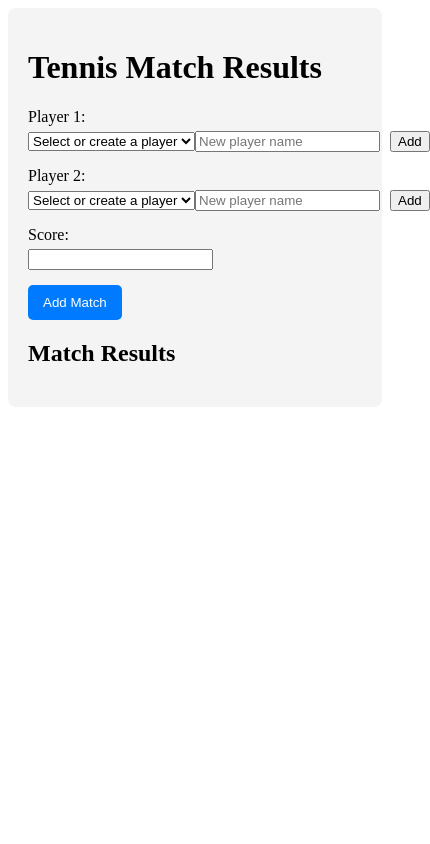
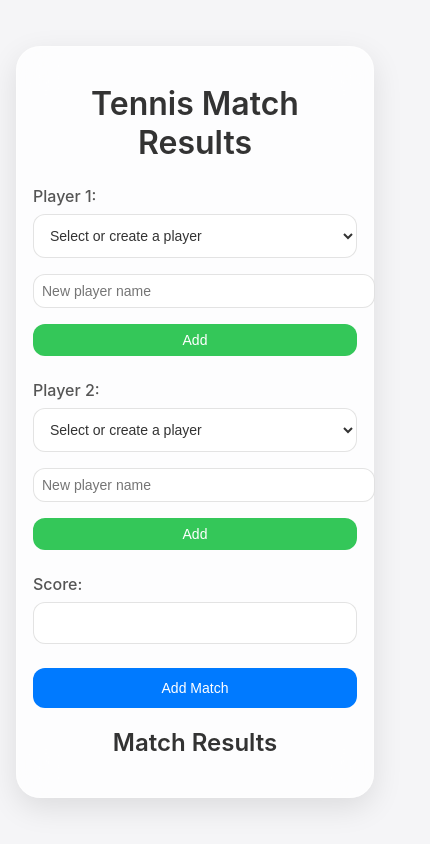
Before and after one commit to ngsylvainx/tennis_score, a plain HTML site: page index.html in a window 390 px wide. Shown: the whole page, 430 px wide, since content can reach past the window. Drawn offline with nearby package versions, Linux system fonts and the light colour scheme.

Commit message:
Update styles.css

```diff
--- a/styles.css
+++ b/styles.css
@@ -1,81 +1,162 @@
-/* Container */
+body {
+  font-family: -apple-system, BlinkMacSystemFont, "Segoe UI", Roboto, "Helvetica Neue", Arial, sans-serif;
+  background-color: #f5f5f7;
+  display: flex;
+  justify-content: center;
+  align-items: center;
+  height: 100vh;
+  margin: 0;
+  padding: 1rem; /* Add padding to ensure content does not touch the edges */
+  box-sizing: border-box; /* Include padding and border in the element's total width and height */
+}
+
 .container {
   max-width: 600px;
-  margin: 0 auto;
-  padding: 20px;
-  background-color: #f4f4f4;
-  border-radius: 8px;
+  width: 100%;
+  padding: 2rem;
+  background: rgba(255, 255, 255, 0.8);
+  border-radius: 24px;
+  box-shadow: 0 10px 30px rgba(0, 0, 0, 0.1);
+  backdrop-filter: blur(20px);
+  border: 1px solid rgba(255, 255, 255, 0.3);
+  box-sizing: border-box; /* Include padding and border in the element's total width and height */
 }
 
-/* Form Group */
-.form-group {
-  margin-bottom: 15px;
+h1, h2 {
+  text-align: center;
+  color: #333;
+  font-weight: 600;
+  margin-bottom: 1.5rem;
 }
 
-.form-group label {
-  display: block;
-  margin-bottom: 5px;
+form {
+  display: flex;
+  flex-direction: column;
+  gap: 1.5rem;
+}
+
+.form-group {
+  display: flex;
+  flex-direction: column;
+}
+
+label {
+  margin-bottom: 0.5rem;
+  color: #555;
+  font-weight: 500;
 }
 
 .input-group {
   display: flex;
-  align-items: center;
+  gap: 0.5rem;
 }
 
-.add-player-input {
+input, select {
   flex: 1;
-  margin-right: 10px;
+  padding: 0.75rem;
+  border-radius: 12px;
+  border: 1px solid rgba(200, 200, 200, 0.5);
+  background: rgba(255, 255, 255, 0.8);
+  color: #333;
+  transition: border-color 0.3s;
 }
 
-.add-player {
-  flex-shrink: 0;
+input:focus, select:focus {
+  border-color: #007aff;
+  outline: none;
 }
 
-/* Button */
-.btn {
-  background-color: #007bff;
+button {
+  padding: 0.75rem 1rem;
+  border-radius: 12px;
+  border: none;
+  background-color: #007aff;
   color: white;
-  border: none;
-  padding: 10px 15px;
   cursor: pointer;
-  border-radius: 5px;
+  transition: background-color 0.3s;
+  font-weight: 500;
 }
 
-.btn:hover {
-  background-color: #0056b3;
+button:hover {
+  background-color: #005bb5;
 }
 
-/* Results List */
-.sortable {
-  list-style: none;
+ul {
+  list-style-type: none;
   padding: 0;
 }
 
-.sortable li {
+li {
+  background: rgba(255, 255, 255, 0.8);
+  border-radius: 12px;
+  padding: 1rem;
+  margin-bottom: 1rem;
+  color: #333;
   display: flex;
+  justify-content: space-between;
   align-items: center;
-  justify-content: space-between;
-  padding: 10px;
-  margin-bottom: 5px;
-  background-color: #fff;
-  border: 1px solid #ddd;
-  border-radius: 5px;
+  box-shadow: 0 4px 15px rgba(0, 0, 0, 0.1);
 }
 
-.drag-handle {
-  cursor: move;
-  margin-right: 10px;
+button.delete {
+  background-color: #ff3b30;
+  border: none;
+  padding: 0.5rem 0.75rem;
+  border-radius: 12px;
+  color: white;
+  cursor: pointer;
+  transition: background-color 0.3s;
 }
 
-.delete {
-  background-color: #dc3545;
-  color: white;
-  border: none;
-  padding: 5px 10px;
-  cursor: pointer;
-  border-radius: 5px;
+button.delete:hover {
+  background-color: #c53027;
 }
 
-.delete:hover {
-  background-color: #c82333;
+button.drag-handle {
+  background: none;
+  border: none;
+  cursor: move;
+  padding: 0;
+  margin-right: 0.5rem;
+  color: #007aff;
 }
+
+button.add-player {
+  padding: 0.5rem 0.75rem;
+  font-size: 0.875rem;
+  background-color: #34c759;
+  transition: background-color 0.3s;
+}
+
+button.add-player:hover {
+  background-color: #28a745;
+}
+
+input.add-player-input {
+  padding: 0.5rem;
+  font-size: 0.875rem;
+}
+
+@media (max-width: 600px) {
+  .container {
+    padding: 1rem;
+  }
+
+  input, select, button {
+    font-size: 0.875rem;
+  }
+
+  .input-group {
+    flex-direction: column;
+  }
+
+  button.add-player {
+    width: 100%;
+    margin-top: 0.5rem;
+  }
+
+  input.add-player-input {
+    width: 100%;
+    margin-top: 0.5rem;
+  }
+}
```
